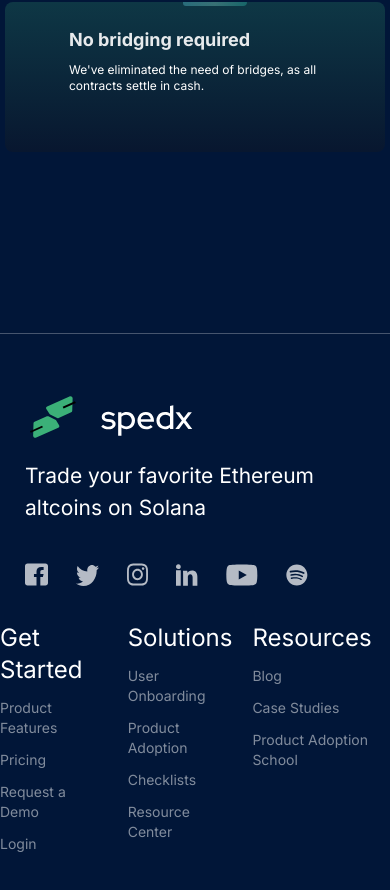
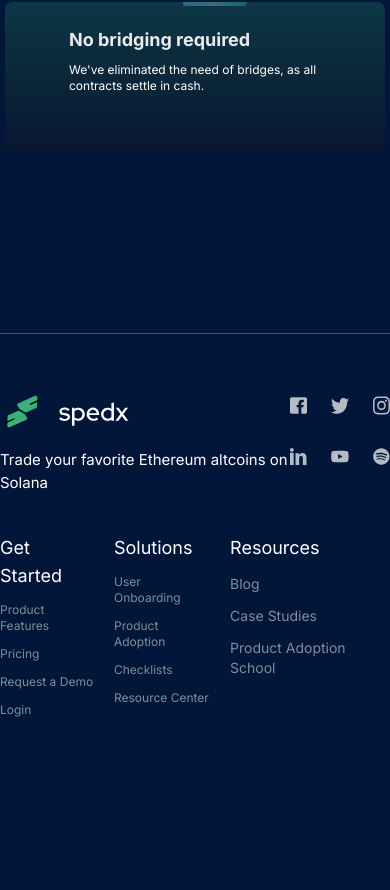
Before and after one commit to spedx-io/zdfs_landing, a Next.js app: page / in a window 390 px wide. Shown: the part 3330-4220 px from the top of the page. After the commit the page ends 4088 px from the top, so only its background shows below. Built offline with nearby package versions, Linux system fonts and the light colour scheme.

Commit message:
Made footer for phone screen

```diff
--- a/package.json
+++ b/package.json
@@ -9,7 +9,7 @@
     "lint": "next lint"
   },
   "dependencies": {
-    "bun": "^1.0.4",
+    "bun": "^1.0.6",
     "next": "13.5.4",
     "react": "^18",
     "react-dom": "^18",
--- a/src/app/components/Home/Footer.tsx
+++ b/src/app/components/Home/Footer.tsx
@@ -7,19 +7,30 @@ export const Footer: React.FC = () => {
     <footer className="flex flex-col items-center justify-center w-full">
       <hr className="w-full mx-auto my-[60px] opacity-30 " />
 
-      <div className="max-w-[1200px] w-full flex md:flex-row flex-col gap-y-9 items-center justify-between text-white pb-20">
-        <div id="about" className="max-w-[340px] w-full">
-          <Image src="/logo.svg" alt="spedx logo" width={168} height={44} />{" "}
-          <p className="mt-5 mb-10 leading-149@%] text-[21px]">
+      <div className="max-w-[1200px] w-full flex md:flex-row flex-col items-center justify-around text-white pb-10">
+        <div id="about" className=" w-full">
+          <div className="w-full flex md:flex-col flex-row justify-around">
+            <div className="">
+              <Image
+                src="/logo.svg"
+                alt="spedx logo"
+                width={168}
+                height={44}
+                className="md:w-[170px] md:h-[48px] w-[130px] h-[35px]"
+              />{" "}
+              <p className="mt-5 mb-10 leading-149@%] md:text-[21px] text-[15px] ">
                 Trade your favorite Ethereum altcoins on Solana
               </p>
-          <div className="flex items-center gap-x-7">
+            </div>
+            <div className="flex md:flex-row flex-col gap-y-7 items-center gap-x-7">
+              <div className="flex flex-row gap-x-6 items-center">
                 <Link href="/">
                   <Image
                     src="/images/social/facebook.svg"
                     width={23}
                     height={22}
                     alt="facebook"
+                    className="w-[23px] h-[23px] "
                   />
                 </Link>
                 <Link href="/">
@@ -28,6 +39,7 @@ export const Footer: React.FC = () => {
                     width={23}
                     height={21}
                     alt="twitter"
+                    className="w-[23px] h-[23px] "
                   />
                 </Link>
                 <Link href="/">
@@ -36,14 +48,18 @@ export const Footer: React.FC = () => {
                     width={21}
                     height={22}
                     alt="instagram"
+                    className="w-[23px] h-[23px] "
                   />
                 </Link>
+              </div>
+              <div className="flex flex-row gap-x-6 items-center">
                 <Link href="/">
                   <Image
                     src="/images/social/linkedin.svg"
                     width={22}
                     height={22}
                     alt="linkedin"
+                    className="w-[23px] h-[23px] "
                   />
                 </Link>
                 <Link href="/">
@@ -52,6 +68,7 @@ export const Footer: React.FC = () => {
                     width={32}
                     height={22}
                     alt="youtube"
+                    className="w-[23px] h-[23px] "
                   />
                 </Link>
 
@@ -61,43 +78,49 @@ export const Footer: React.FC = () => {
                     width={22}
                     height={22}
                     alt="spotify"
+                    className="w-[23px] h-[23px] "
                   />
                 </Link>
               </div>
             </div>
-        <div id="links" className="w-full justify-around flex flex-row  gap-x-5">
+          </div>
+        </div>
+        <div
+          id="links"
+          className="w-full justify-around flex flex-row  gap-x-5"
+        >
           <div className="gap-y-3 flex flex-col">
-            <p className="text-2xl">Get Started</p>
-            <Link href="/" className="opacity-50 text-sm">
+            <p className="md:text-2xl text-lg">Get Started</p>
+            <Link href="/" className="opacity-50 md:text-sm text-xs">
               Product Features
             </Link>
-            <Link href="/" className="opacity-50  text-sm">
+            <Link href="/" className="opacity-50 md:text-sm text-xs">
               Pricing
             </Link>
-            <Link href="/" className="opacity-50  text-sm">
+            <Link href="/" className="opacity-50 md:text-sm text-xs">
               Request a Demo
             </Link>
-            <Link href="/" className="opacity-50  text-sm">
+            <Link href="/" className="opacity-50 md:text-sm text-xs">
               Login
             </Link>
           </div>
           <div className="gap-y-3 flex flex-col">
-            <p className="text-2xl">Solutions</p>
-            <Link href="/" className="opacity-50  text-sm">
+            <p className="md:text-2xl text-lg">Solutions</p>
+            <Link href="/" className="opacity-50 md:text-sm text-xs">
               User Onboarding
             </Link>
-            <Link href="/" className="opacity-50  text-sm">
+            <Link href="/" className="opacity-50 md:text-sm text-xs">
               Product Adoption
             </Link>
-            <Link href="/" className="opacity-50  text-sm">
+            <Link href="/" className="opacity-50 md:text-sm text-xs">
               Checklists
             </Link>
-            <Link href="/" className="opacity-50  text-sm">
+            <Link href="/" className="opacity-50 md:text-sm text-xs">
               Resource Center
             </Link>
           </div>
           <div className="gap-y-3 flex flex-col">
-            <p className="text-2xl">Resources</p>
+            <p className="md:text-2xl text-lg">Resources</p>
             <Link href="/" className="opacity-50  text-sm">
               Blog
             </Link>
```
Also changed, not shown: 1 other file (tests, documents, lock files or other folders). Lines whose indentation alone changed are shown as unchanged.
